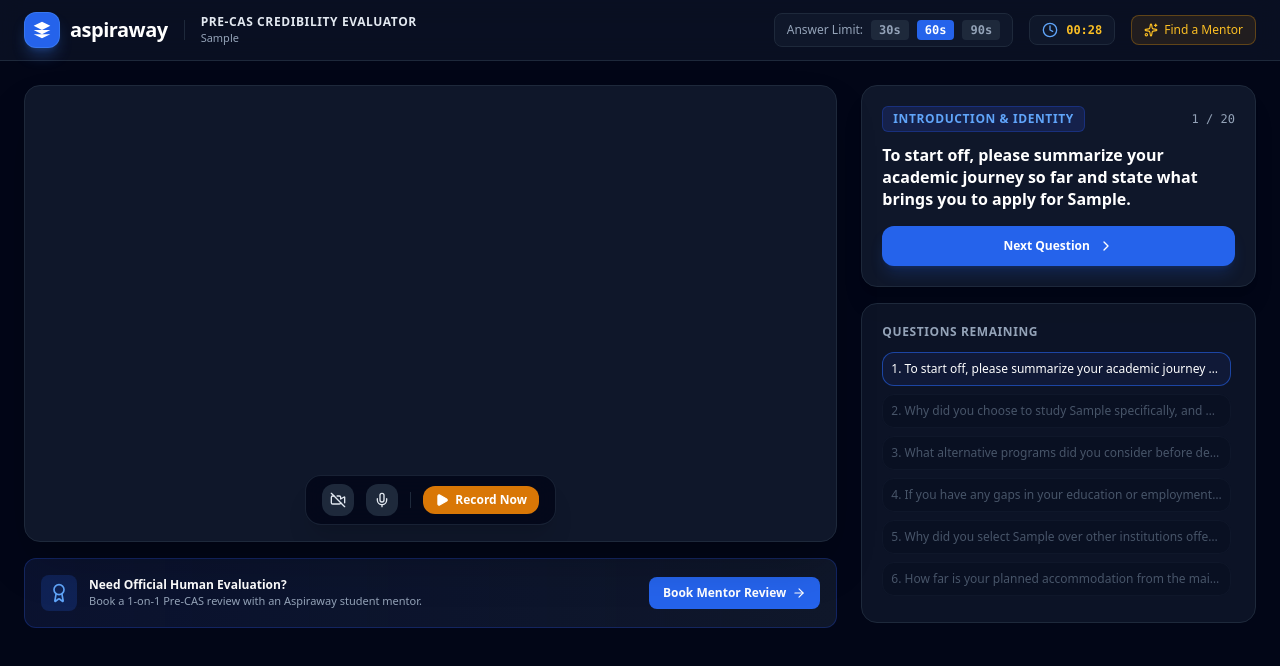
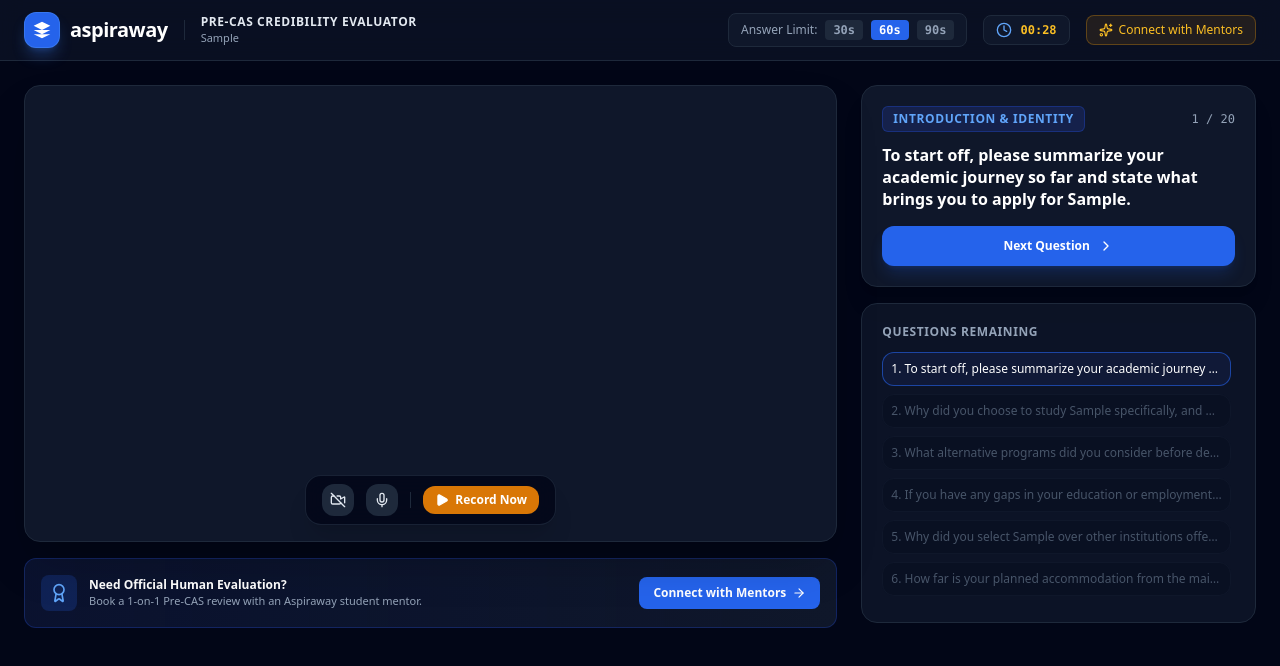
Before and after one commit to Baralm24/aspiraway-crm, a Next.js app in the folder aspiraway-crm-frontend/: page /evaluate in a window 1280 px wide. Both pictures are taken after typing "Sample", "name@example.com", "5551234", "Sample", "Sample" into the empty fields and a click on the button "Start Free 20-Question Mock Interview". Shown: the top 666 px of the page. Built offline with nearby package versions, Linux system fonts and the light colour scheme; no server answers.

Commit message:
fix: update mentor landing page URL to connect-with-mentors

```diff
--- a/aspiraway-crm-frontend/app/evaluate/page.jsx
+++ b/aspiraway-crm-frontend/app/evaluate/page.jsx
@@ -5,7 +5,7 @@ import { useSearchParams } from 'next/navigation';
 import {
   Video, VideoOff, Mic, MicOff, Play, CheckCircle,
   Clock, AlertCircle, RefreshCw, ChevronRight, Activity, Loader2, Brain, Square,
-  GraduationCap, User, Building, BookOpen, Globe, ArrowRight, Phone, MessageSquare, Award, Sparkles, Send
+  GraduationCap, User, Building, BookOpen, Globe, ArrowRight, Phone, MessageSquare, Award, Sparkles
 } from 'lucide-react';
 
 // Aspiraway SVG Logo Component
@@ -24,7 +24,7 @@ function AspirawayLogo() {
   );
 }
 
-// Question Bank Template Generator
+// Dynamic Question Bank Generator
 const generateDynamicQuestions = (studentName, university, course, destination) => {
   const nameStr = studentName ? `, ${studentName}` : '';
   const uniStr = university || 'your selected university';
@@ -131,7 +131,7 @@ function EvaluateContent() {
   const [cameraError, setCameraError] = useState(null);
   const [isInitializing, setIsInitializing] = useState(false);
 
-  // Pre-CAS Recording Settings & Timer States
+  // Pre-CAS Timer States
   const [currentStep, setCurrentStep] = useState(1);
   const [phase, setPhase] = useState('prep'); // 'prep' | 'recording' | 'review'
   const [prepDuration] = useState(30);
@@ -163,7 +163,7 @@ function EvaluateContent() {
     }
   }, [searchParams]);
 
-  // Function to save lead details to your API / DB / CRM
+  // Function to save lead details to backend
   const saveLeadToDatabase = async (details) => {
     setIsSubmittingLead(true);
     try {
@@ -315,7 +315,7 @@ function EvaluateContent() {
     return `${mins.toString().padStart(2, '0')}:${secs.toString().padStart(2, '0')}`;
   };
 
-  // Onboarding Lead Capture Screen
+  // Lead Intake Form
   if (!isFormSubmitted) {
     return (
       <div className="min-h-screen bg-slate-950 text-slate-100 flex flex-col items-center justify-center p-6 font-sans">
@@ -439,7 +439,7 @@ function EvaluateContent() {
 
   return (
     <div className="min-h-screen bg-slate-950 text-slate-100 flex flex-col font-sans relative">
-      {/* Top Header Navigation with CTA */}
+      {/* Top Header Navigation with Mentor CTA */}
       <header className="border-b border-slate-800 bg-slate-900/60 backdrop-blur-md px-6 py-3 flex items-center justify-between sticky top-0 z-40">
         <div className="flex items-center space-x-4">
           <AspirawayLogo />
@@ -483,15 +483,15 @@ function EvaluateContent() {
             </span>
           </div>
 
-          {/* Mentor Header CTA */}
+          {/* Mentor Header CTA with full URL */}
           <a
-            href="https://aspiraway.com/mentors"
+            href="https://aspiraway.com/connect-with-mentors/"
             target="_blank"
             rel="noopener noreferrer"
             className="hidden lg:flex items-center space-x-1.5 bg-amber-500/10 hover:bg-amber-500/20 text-amber-400 border border-amber-500/30 px-3 py-1.5 rounded-lg text-xs font-medium transition-all"
           >
             <Sparkles className="w-3.5 h-3.5" />
-            <span>Find a Mentor</span>
+            <span>Connect with Mentors</span>
           </a>
         </div>
       </header>
@@ -499,7 +499,7 @@ function EvaluateContent() {
       {/* Main Content Workspace */}
       <main className="flex-1 grid grid-cols-1 lg:grid-cols-12 gap-6 p-6 max-w-7xl mx-auto w-full">
 
-        {/* Left / Center: Camera Screen & Controls (8 cols) */}
+        {/* Left / Center: Camera Screen & Controls */}
         <div className="lg:col-span-8 flex flex-col space-y-4">
 
           <div className="relative aspect-video bg-slate-900 rounded-2xl border border-slate-800 shadow-2xl overflow-hidden flex items-center justify-center group">
@@ -592,18 +592,18 @@ function EvaluateContent() {
               </div>
             </div>
             <a
-              href="https://aspiraway.com/mentors"
+              href="https://aspiraway.com/connect-with-mentors/"
               target="_blank"
               rel="noopener noreferrer"
               className="px-3.5 py-2 bg-blue-600 hover:bg-blue-500 text-white text-xs font-semibold rounded-lg transition-all shrink-0 flex items-center space-x-1.5"
             >
-              <span>Book Mentor Review</span>
+              <span>Connect with Mentors</span>
               <ArrowRight className="w-3.5 h-3.5" />
             </a>
           </div>
         </div>
 
-        {/* Right Sidebar: Steps & Prompt (4 cols) */}
+        {/* Right Sidebar: Steps & Prompt */}
         <div className="lg:col-span-4 flex flex-col space-y-4">
 
           <div className="bg-slate-900 border border-slate-800 rounded-2xl p-5 flex flex-col justify-between shadow-xl">
@@ -670,7 +670,7 @@ function EvaluateContent() {
 
       </main>
 
-      {/* Completion Modal & Conversion Gateway */}
+      {/* Completion Modal */}
       {showCompletionModal && (
         <div className="fixed inset-0 z-50 bg-slate-950/80 backdrop-blur-md flex items-center justify-center p-4">
           <div className="bg-slate-900 border border-slate-800 rounded-3xl p-8 max-w-lg w-full shadow-2xl space-y-6 text-center animate-in fade-in zoom-in-95 duration-200">
@@ -689,7 +689,7 @@ function EvaluateContent() {
               <h4 className="text-xs font-bold text-slate-300 uppercase tracking-wider">Recommended Next Steps:</h4>
 
               <a
-                href="https://aspiraway.com/mentors"
+                href="https://aspiraway.com/connect-with-mentors/"
                 target="_blank"
                 rel="noopener noreferrer"
                 className="flex items-start space-x-3 p-3 bg-blue-950/40 hover:bg-blue-900/40 border border-blue-800/50 rounded-xl transition-all group"
@@ -698,7 +698,7 @@ function EvaluateContent() {
                   <User className="w-4 h-4" />
                 </div>
                 <div>
-                  <h5 className="text-xs font-bold text-white">Book a 1-on-1 Mentor Mock Interview</h5>
+                  <h5 className="text-xs font-bold text-white">Connect with Student Mentors</h5>
                   <p className="text-[11px] text-slate-400">Practice live with an experienced student who passed their CAS interview.</p>
                 </div>
               </a>
```
